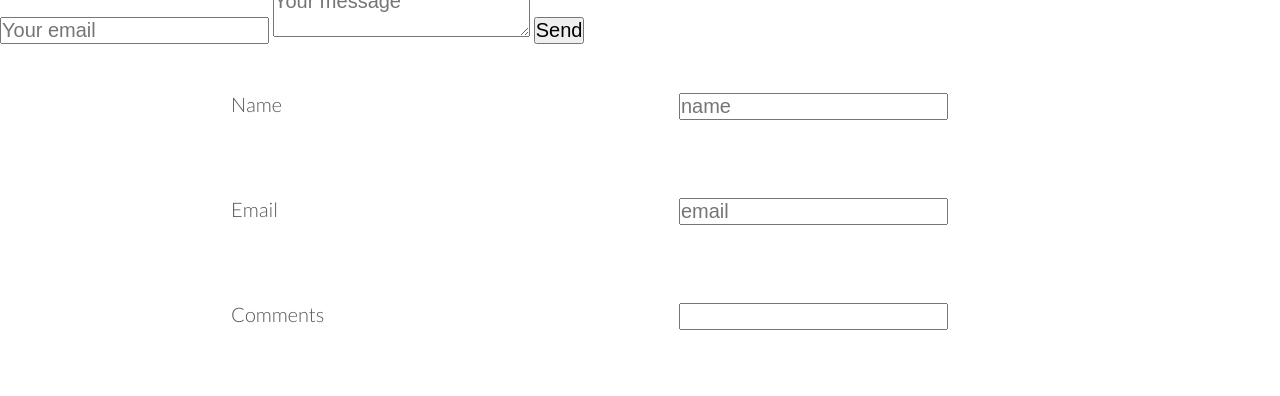
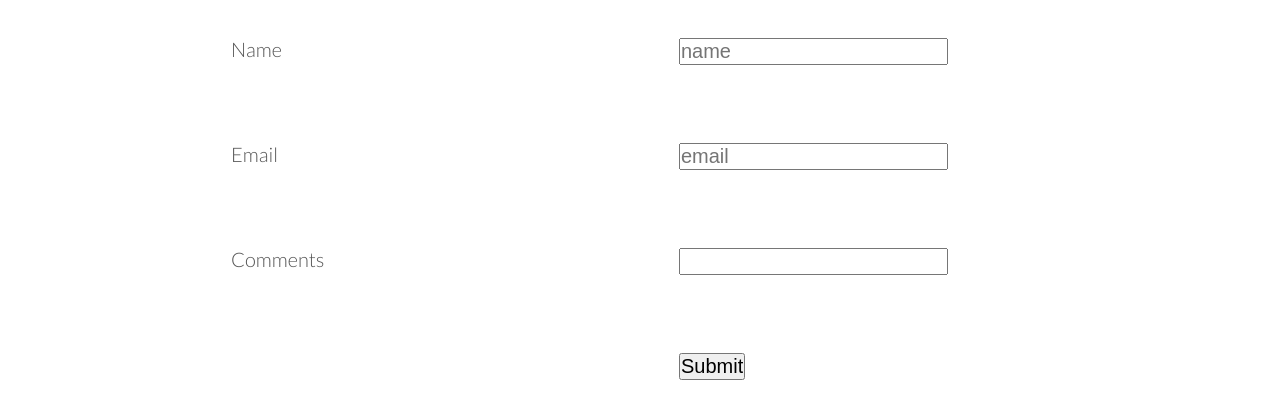
Before and after one commit to amydyson/tmc, a plain HTML site: page contact.html in a window 1280 px wide. Shown: the part 71-467 px from the top of the page. Drawn offline with Linux system fonts and the light colour scheme.

Commit message:
update contact.html

```diff
--- a/contact.html
+++ b/contact.html
@@ -37,13 +37,6 @@
 			</ul>
 		</nav>
 
-
-
-<form method="POST" action="http://formspree.io/amy.dyson@mac.com">
-  <input type="email" name="email" placeholder="Your email">
-  <textarea name="message" placeholder="Your message"></textarea>
-  <button type="submit">Send</button>
-</form>
 
 
 
```
